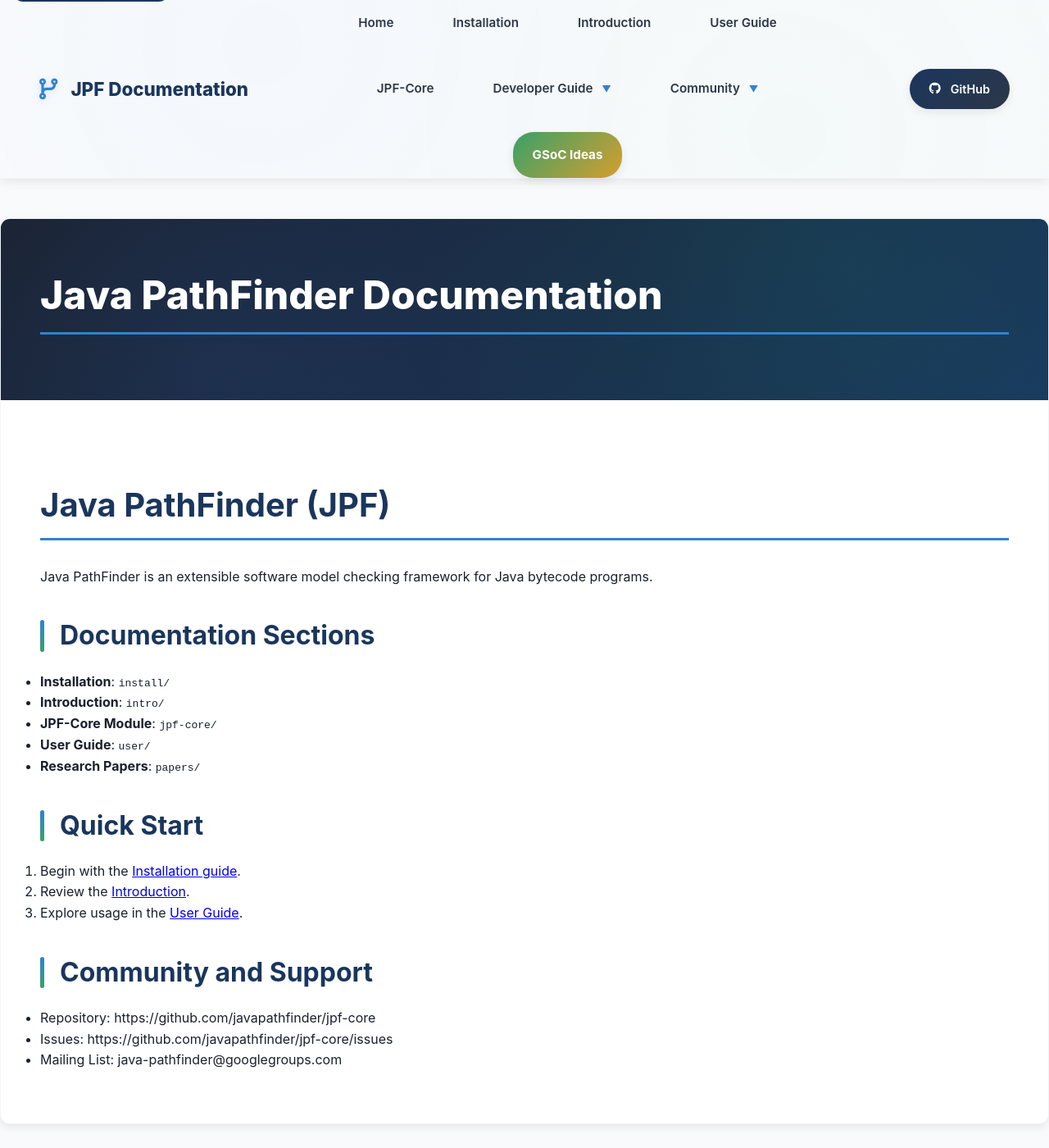
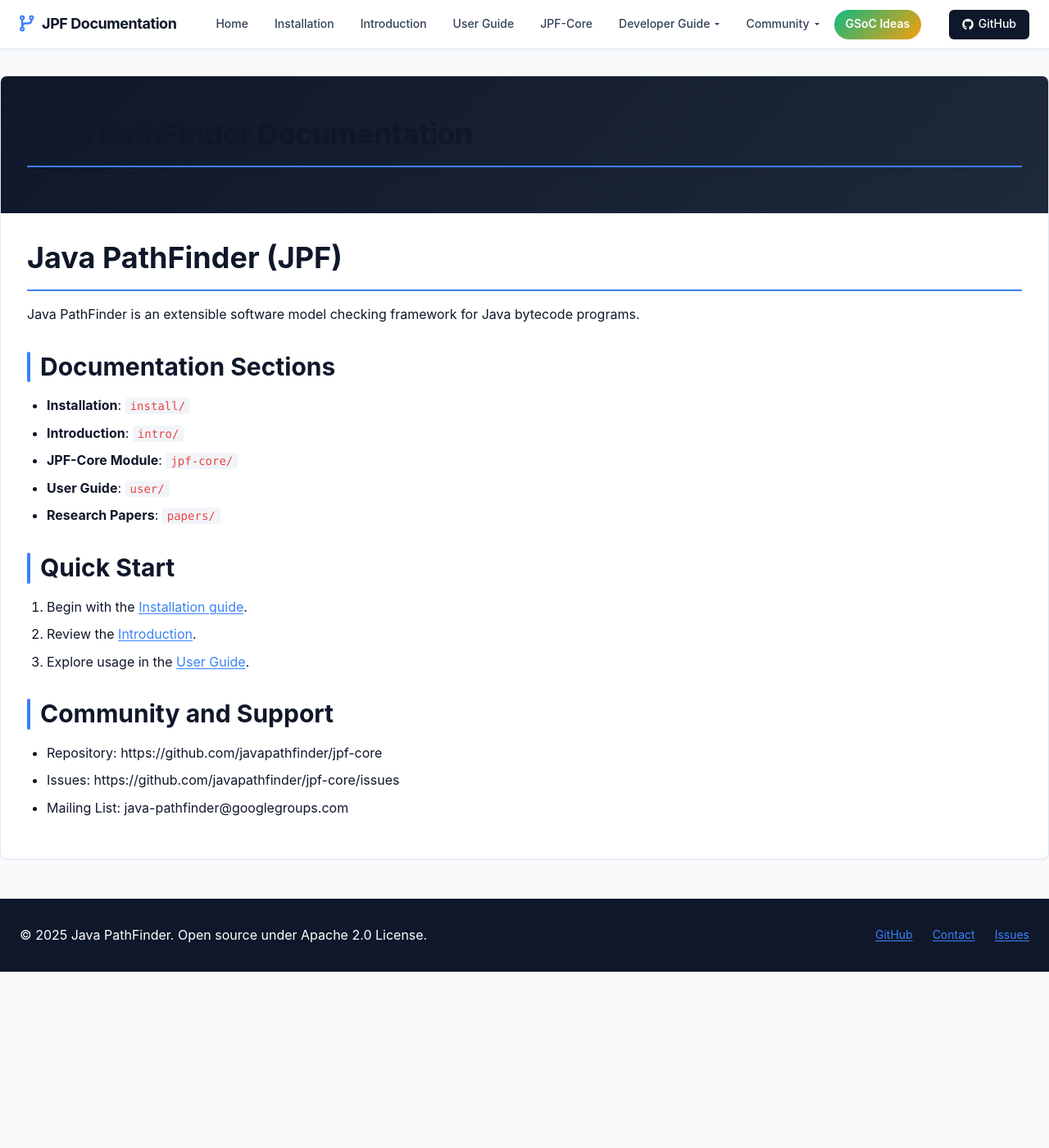
Before and after one commit to Mahmoud-Khawaja/Mahmoud-Khawaja.github.io, a Jekyll site: the page built from jpf-core/index.md, in a window 1280 px wide and 1400 px high. Shown: the whole window at 82% size. Built offline with Jekyll 4.4.1, drawn with Linux system fonts in a browser that asks for light colours.

Commit message:
Update JPF-core documentation from commit 9e0ba9140f81c4504dd75762140dad606662deec

```diff
--- a/jpf-core/assets/css/style.css
+++ b/jpf-core/assets/css/style.css
@@ -1,45 +1,46 @@
-/* Professional Color Palette with Better Contrast and Artist Touch */
+/* Modern Professional Color System */
 :root {
-    /* Enhanced Color Palette */
-    --primary: #1a365d;          /* Deep navy blue */
-    --secondary: #2d3748;        /* Charcoal gray */
-    --accent: #3182ce;           /* Bright blue */
-    --accent-light: #63b3ed;     /* Light blue */
-    --success: #38a169;          /* Green */
-    --warning: #d69e2e;          /* Gold */
-    --danger: #e53e3e;           /* Red */
+    /* Core Brand Colors */
+    --primary: #0f172a;          /* Slate 900 */
+    --primary-light: #1e293b;    /* Slate 800 */
+    --accent: #3b82f6;           /* Blue 500 */
+    --accent-hover: #2563eb;     /* Blue 600 */
 
-    /* Clean Backgrounds */
-    --bg-white: #ffffff;         /* Pure white */
-    --bg-light: #f8fafc;         /* Very light gray */
-    --bg-gray: #edf2f7;          /* Light gray */
-    --bg-dark: #2d3748;          /* Dark gray */
-    --bg-header: #ffffff;        /* Clean white header */
+    /* Neutral Palette */
+    --white: #ffffff;
+    --gray-50: #f8fafc;
+    --gray-100: #f1f5f9;
+    --gray-200: #e2e8f0;
+    --gray-300: #cbd5e1;
+    --gray-600: #475569;
+    --gray-700: #334155;
+    --gray-900: #0f172a;
 
-    /* Text with High Contrast */
-    --text-dark: #1a202c;        /* Almost black */
-    --text-medium: #4a5568;      /* Medium gray */
-    --text-light: #718096;       /* Light gray */
-    --text-white: #ffffff;       /* Pure white */
-    --text-header: #2d3748;      /* Dark gray for header text */
+    /* Semantic Colors */
+    --success: #10b981;
+    --warning: #f59e0b;
+    --danger: #ef4444;
 
-    /* Professional Borders & Effects */
-    --border: #e2e8f0;
-    --border-light: #f1f5f9;
-    --shadow-sm: 0 1px 3px rgba(0, 0, 0, 0.1);
-    --shadow-md: 0 4px 12px rgba(0, 0, 0, 0.08);
-    --shadow-lg: 0 10px 25px rgba(0, 0, 0, 0.1);
-    --shadow-xl: 0 20px 40px rgba(0, 0, 0, 0.1);
+    /* Layout Constants */
+    --header-height: 60px;      /* Compact header */
+    --container-max: 1280px;    /* Standard container */
+    --nav-gap: 2rem;
+    --border-radius: 6px;
 
-    /* Spacing - More generous */
-    --header-height: 80px;
-    --container-width: 1400px;   /* Wider container */
-    --border-radius: 12px;
-    --transition: all 0.3s cubic-bezier(0.4, 0, 0.2, 1);
+    /* Shadows */
+    --shadow-sm: 0 1px 2px 0 rgb(0 0 0 / 0.05);
+    --shadow-md: 0 4px 6px -1px rgb(0 0 0 / 0.1);
+    --shadow-lg: 0 10px 15px -3px rgb(0 0 0 / 0.1);
+
+    /* Transitions */
+    --transition-fast: 150ms ease-out;
+    --transition-base: 200ms ease-out;
 }
 
-/* Reset and Base */
-* {
+/* Reset & Base */
+*,
+*::before,
+*::after {
     box-sizing: border-box;
     margin: 0;
     padding: 0;
@@ -50,163 +51,133 @@ html {
 }
 
 body {
-    font-family: -apple-system, BlinkMacSystemFont, "Segoe UI", Roboto, "Helvetica Neue", Arial, sans-serif;
+    font-family: -apple-system, BlinkMacSystemFont, 'Segoe UI', system-ui, sans-serif;
     line-height: 1.6;
-    color: var(--text-dark);
-    background: var(--bg-light);
+    color: var(--gray-900);
+    background-color: var(--gray-50);
     -webkit-font-smoothing: antialiased;
-    -moz-osx-font-smoothing: grayscale;
+    text-rendering: optimizeLegibility;
 }
 
-/* Skip Link */
+/* Skip Navigation */
 .skip-link {
     position: absolute;
     top: -40px;
-    left: 16px;
+    left: 6px;
     background: var(--primary);
-    color: var(--text-white);
+    color: var(--white);
     padding: 8px 16px;
     text-decoration: none;
     border-radius: var(--border-radius);
+    font-weight: 500;
+    font-size: 14px;
+    transition: var(--transition-fast);
     z-index: 1000;
-    transition: var(--transition);
-    font-weight: 600;
 }
 
 .skip-link:focus {
-    top: 16px;
+    top: 6px;
 }
 
-/* FULL-WIDTH ARTISTIC HEADER */
+/* PROFESSIONAL COMPACT HEADER */
 .site-header {
-    background: linear-gradient(135deg, var(--bg-white) 0%, #fafbfc 100%);
-    border-bottom: 1px solid var(--border-light);
-    box-shadow: var(--shadow-md);
     position: sticky;
     top: 0;
-    z-index: 100;
-    min-height: var(--header-height);
-    width: 100%;
-    /* Add subtle pattern */
-    background-image:
-        radial-gradient(circle at 25% 25%, rgba(59, 130, 246, 0.02) 0%, transparent 50%),
-        radial-gradient(circle at 75% 75%, rgba(16, 185, 129, 0.02) 0%, transparent 50%);
+    z-index: 50;
+    height: var(--header-height);
+    background: var(--white);
+    border-bottom: 1px solid var(--gray-200);
+    box-shadow: var(--shadow-sm);
 }
 
 .header-container {
-    max-width: var(--container-width);
+    display: flex;
+    align-items: center;
+    justify-content: space-between;
+    height: 100%;
+    max-width: var(--container-max);
     margin: 0 auto;
-    display: grid;
-    grid-template-columns: minmax(250px, auto) 1fr minmax(150px, auto);
-    align-items: center;
-    padding: 0 3rem; /* More generous padding */
-    gap: 3rem; /* Larger gaps */
-    min-height: var(--header-height);
+    padding: 0 1.5rem;
+    gap: 2rem;
 }
 
-/* Enhanced Brand Section */
-.header-brand {
-    display: flex;
-    align-items: center;
-    white-space: nowrap;
-}
-
+/* Brand Section - Clean & Simple */
 .header-brand .brand-link {
     display: flex;
     align-items: center;
-    gap: 1rem; /* Larger gap */
+    gap: 10px;
     color: var(--primary);
     text-decoration: none;
-    font-weight: 800; /* Bolder */
-    font-size: 1.4rem;
-    transition: var(--transition);
-    padding: 0.5rem 0;
+    font-weight: 700;
+    font-size: 18px;
+    letter-spacing: -0.025em;
+    transition: var(--transition-base);
 }
 
 .header-brand .brand-link:hover {
     color: var(--accent);
-    transform: translateY(-1px);
 }
 
 .header-brand i {
-    font-size: 1.6rem;
+    font-size: 20px;
     color: var(--accent);
-    filter: drop-shadow(0 2px 4px rgba(59, 130, 246, 0.2));
 }
 
-/* SPACIOUS NAVIGATION */
+/* CLEAN NAVIGATION */
 .main-nav {
+    flex: 1;
     display: flex;
     justify-content: center;
-    width: 100%;
-    padding: 0 2rem; /* Add horizontal padding */
 }
 
 .nav-menu {
     display: flex;
+    align-items: center;
     list-style: none;
+    gap: 0.25rem;
     margin: 0;
     padding: 0;
-    gap: 1.5rem; /* Much larger gaps */
-    align-items: center;
-    justify-content: center;
-    flex-wrap: wrap;
-}
-
-.nav-menu li {
-    position: relative;
 }
 
 .nav-menu > li > a {
-    display: block;
-    padding: 1rem 1.5rem; /* More generous padding */
-    color: var(--text-header); /* Use header text color */
+    display: flex;
+    align-items: center;
+    height: 36px;
+    padding: 0 14px;
+    color: var(--gray-700);
     text-decoration: none;
-    font-weight: 600; /* Bolder */
-    font-size: 0.95rem;
-    transition: var(--transition);
+    font-size: 14px;
+    font-weight: 500;
     border-radius: var(--border-radius);
+    transition: var(--transition-fast);
     white-space: nowrap;
-    position: relative;
-    overflow: hidden;
 }
 
-.nav-menu > li > a::before {
-    content: '';
-    position: absolute;
-    top: 0;
-    left: -100%;
-    width: 100%;
-    height: 100%;
-    background: linear-gradient(90deg, transparent, rgba(59, 130, 246, 0.1), transparent);
-    transition: var(--transition);
-    z-index: -1;
+.nav-menu > li > a:hover,
+.nav-menu > li > a:focus {
+    background-color: var(--gray-100);
+    color: var(--primary);
 }
 
-.nav-menu > li > a:hover::before {
-    left: 100%;
+.nav-menu > li > a.active {
+    background-color: var(--accent);
+    color: var(--white);
 }
 
-.nav-menu > li > a:hover {
-    background: linear-gradient(135deg, var(--accent-light), var(--success));
-    background-clip: text;
-    -webkit-background-clip: text;
-    -webkit-text-fill-color: transparent;
-    transform: translateY(-2px);
-    box-shadow: var(--shadow-sm);
-}
-
-/* ENHANCED DROPDOWN STYLING */
+/* DROPDOWN STYLING */
 .dropdown {
     position: relative;
 }
 
 .dropdown > a::after {
-    content: " ▼";
-    font-size: 0.7rem;
-    color: var(--accent);
-    transition: var(--transition);
-    margin-left: 0.5rem;
+    content: '';
+    width: 0;
+    height: 0;
+    border-left: 3px solid transparent;
+    border-right: 3px solid transparent;
+    border-top: 3px solid currentColor;
+    margin-left: 6px;
+    transition: var(--transition-fast);
 }
 
 .dropdown:hover > a::after {
@@ -215,25 +186,24 @@ body {
 
 .dropdown-menu {
     position: absolute;
-    top: calc(100% + 1rem);
-    left: 50%;
-    transform: translateX(-50%);
-    background: var(--bg-white);
-    border: 1px solid var(--border-light);
+    top: calc(100% + 4px);
+    left: 0;
+    min-width: 200px;
+    background: var(--white);
+    border: 1px solid var(--gray-200);
     border-radius: var(--border-radius);
-    box-shadow: var(--shadow-xl);
+    box-shadow: var(--shadow-lg);
     opacity: 0;
     visibility: hidden;
-    transition: var(--transition);
-    z-index: 1000;
-    min-width: 220px;
-    backdrop-filter: blur(10px);
+    transform: translateY(-8px);
+    transition: var(--transition-base);
+    z-index: 100;
 }
 
 .dropdown:hover .dropdown-menu {
     opacity: 1;
     visibility: visible;
-    transform: translateX(-50%) translateY(0);
+    transform: translateY(0);
 }
 
 .dropdown-menu li {
@@ -243,19 +213,18 @@ body {
 .dropdown-menu a {
     display: block;
     width: 100%;
-    padding: 1rem 1.5rem;
-    color: var(--text-dark);
+    padding: 10px 16px;
+    color: var(--gray-700);
     text-decoration: none;
-    font-size: 0.9rem;
-    font-weight: 500;
-    transition: var(--transition);
-    border-bottom: 1px solid var(--border-light);
+    font-size: 14px;
+    font-weight: 400;
+    transition: var(--transition-fast);
+    border-bottom: 1px solid var(--gray-100);
 }
 
 .dropdown-menu a:hover {
-    background: linear-gradient(135deg, var(--bg-light) 0%, rgba(59, 130, 246, 0.05) 100%);
-    color: var(--accent);
-    padding-left: 2rem;
+    background-color: var(--gray-50);
+    color: var(--primary);
 }
 
 .dropdown-menu li:last-child a {
@@ -267,159 +236,99 @@ body {
     border-radius: var(--border-radius) var(--border-radius) 0 0;
 }
 
-/* ARTISTIC SPECIAL ELEMENTS */
+/* SPECIAL ELEMENTS */
 .ideas-tab {
     background: linear-gradient(135deg, var(--success) 0%, var(--warning) 100%) !important;
-    color: var(--text-white) !important;
-    border-radius: 25px !important;
-    font-weight: 700 !important;
-    box-shadow: var(--shadow-md) !important;
-    position: relative !important;
-    overflow: hidden !important;
-}
-
-.ideas-tab::before {
-    content: '';
-    position: absolute;
-    top: 0;
-    left: -100%;
-    width: 100%;
-    height: 100%;
-    background: linear-gradient(90deg, transparent, rgba(255,255,255,0.2), transparent);
-    transition: var(--transition);
-}
-
-.ideas-tab:hover::before {
-    left: 100%;
+    color: var(--white) !important;
+    border-radius: 18px !important;
+    font-weight: 600 !important;
+    box-shadow: var(--shadow-sm) !important;
 }
 
 .ideas-tab:hover {
-    background: linear-gradient(135deg, var(--warning) 0%, var(--success) 100%) !important;
-    transform: translateY(-3px) !important;
-    box-shadow: var(--shadow-lg) !important;
+    transform: translateY(-1px) !important;
+    box-shadow: var(--shadow-md) !important;
 }
 
-/* Enhanced GitHub Actions */
-.header-actions {
-    display: flex;
-    align-items: center;
-    justify-content: flex-end;
-    white-space: nowrap;
-}
-
+/* GitHub Link */
 .header-actions .github-link {
     display: flex;
     align-items: center;
-    gap: 0.75rem;
-    padding: 0.8rem 1.5rem;
-    background: linear-gradient(135deg, var(--primary) 0%, var(--secondary) 100%);
-    color: var(--text-white);
+    gap: 6px;
+    height: 36px;
+    padding: 0 16px;
+    background: var(--primary);
+    color: var(--white);
     text-decoration: none;
-    border-radius: 30px;
-    font-weight: 600;
-    font-size: 0.9rem;
-    transition: var(--transition);
+    font-size: 14px;
+    font-weight: 500;
+    border-radius: var(--border-radius);
+    transition: var(--transition-fast);
+    box-shadow: var(--shadow-sm);
+}
+
+.header-actions .github-link:hover {
+    background: var(--primary-light);
+    transform: translateY(-1px);
     box-shadow: var(--shadow-md);
-    position: relative;
+}
+
+/* CONTENT STYLING */
+.main-content {
+    max-width: var(--container-max);
+    margin: 2rem auto;
+    background: var(--white);
+    border-radius: 8px;
+    box-shadow: var(--shadow-sm);
+    border: 1px solid var(--gray-200);
     overflow: hidden;
 }
 
-.header-actions .github-link::before {
-    content: '';
-    position: absolute;
-    top: 0;
-    left: -100%;
-    width: 100%;
-    height: 100%;
-    background: linear-gradient(90deg, transparent, rgba(255,255,255,0.2), transparent);
-    transition: var(--transition);
-}
-
-.header-actions .github-link:hover::before {
-    left: 100%;
-}
-
-.header-actions .github-link:hover {
-    background: linear-gradient(135deg, var(--accent) 0%, var(--accent-light) 100%);
-    transform: translateY(-3px) scale(1.05);
-    box-shadow: var(--shadow-lg);
-}
-
-/* ENHANCED CONTENT STYLING */
-.main-content {
-    max-width: var(--container-width);
-    margin: 3rem auto;
-    background: var(--bg-white);
-    border-radius: var(--border-radius);
-    box-shadow: var(--shadow-md);
-    overflow: hidden;
-    border: 1px solid var(--border-light);
-}
-
-/* FIXED PAGE HEADER - NO BLUE ON BLUE */
+/* Page Header */
 .page-header {
-    background: linear-gradient(135deg, var(--text-dark) 0%, var(--primary) 100%);
-    color: var(--text-white); /* White text on dark background */
-    padding: 4rem 3rem;
-    position: relative;
-    overflow: hidden;
-}
-
-.page-header::before {
-    content: '';
-    position: absolute;
-    top: 0;
-    left: 0;
-    right: 0;
-    bottom: 0;
-    background:
-        radial-gradient(circle at 20% 80%, rgba(59, 130, 246, 0.1) 0%, transparent 50%),
-        radial-gradient(circle at 80% 20%, rgba(16, 185, 129, 0.1) 0%, transparent 50%);
-    pointer-events: none;
+    background: linear-gradient(135deg, var(--primary) 0%, var(--primary-light) 100%);
+    color: var(--white);
+    padding: 3rem 2rem;
 }
 
 .page-title {
-    font-size: 3rem;
+    font-size: 2.25rem;
     font-weight: 800;
-    margin: 0 0 1rem 0;
-    position: relative;
-    z-index: 1;
-    color: var(--text-white); /* Ensure white text */
+    margin: 0 0 0.5rem 0;
+    letter-spacing: -0.025em;
 }
 
 .page-description {
-    font-size: 1.3rem;
-    opacity: 0.95;
+    font-size: 1.125rem;
+    opacity: 0.9;
+    font-weight: 400;
     margin: 0;
-    position: relative;
-    z-index: 1;
-    color: var(--text-white); /* Ensure white text */
-    font-weight: 400;
 }
 
 .content {
-    padding: 4rem 3rem;
+    padding: 2rem;
 }
 
-/* Enhanced Typography */
+/* Typography */
 h1, h2, h3, h4, h5, h6 {
+    color: var(--primary);
     font-weight: 700;
-    margin: 2.5rem 0 1.5rem 0;
-    color: var(--primary);
-    line-height: 1.2;
+    line-height: 1.25;
+    margin-bottom: 1rem;
 }
 
 h1 {
-    font-size: 2.5rem;
-    border-bottom: 3px solid var(--accent);
+    font-size: 2.25rem;
+    margin-top: 0;
+    border-bottom: 2px solid var(--accent);
     padding-bottom: 1rem;
-    margin-bottom: 2rem;
 }
 
 h2 {
-    font-size: 2rem;
+    font-size: 1.875rem;
+    margin-top: 2rem;
     position: relative;
-    padding-left: 1.5rem;
+    padding-left: 1rem;
 }
 
 h2::before {
@@ -427,63 +336,149 @@ h2::before {
     position: absolute;
     left: 0;
     top: 0;
-    width: 5px;
+    width: 4px;
     height: 100%;
-    background: linear-gradient(to bottom, var(--accent), var(--success));
-    border-radius: 3px;
+    background: var(--accent);
+    border-radius: 2px;
 }
 
 h3 {
     font-size: 1.5rem;
+    margin-top: 1.5rem;
     color: var(--accent);
 }
 
-/* RESPONSIVE DESIGN - MAINTAIN FULL WIDTH */
-@media (max-width: 1200px) {
-    .header-container {
-        max-width: 100%;
-        padding: 0 2rem;
-        gap: 2rem;
-    }
+/* Links */
+a:not(.nav-menu a):not(.dropdown-menu a):not(.brand-link):not(.github-link):not(.ideas-tab) {
+    color: var(--accent);
+    text-decoration: underline;
+    text-decoration-thickness: 1px;
+    text-underline-offset: 2px;
+    transition: var(--transition-fast);
 }
 
+a:not(.nav-menu a):not(.dropdown-menu a):not(.brand-link):not(.github-link):not(.ideas-tab):hover {
+    color: var(--accent-hover);
+    text-decoration-thickness: 2px;
+}
+
+/* Lists */
+ul:not(.nav-menu):not(.dropdown-menu),
+ol:not(.nav-menu):not(.dropdown-menu) {
+    margin: 1rem 0;
+    padding-left: 1.5rem;
+}
+
+li:not(.nav-menu li):not(.dropdown-menu li) {
+    margin-bottom: 0.5rem;
+}
+
+/* Code */
+code {
+    background: var(--gray-100);
+    color: var(--danger);
+    font-family: 'SF Mono', Consolas, 'Liberation Mono', Menlo, monospace;
+    font-size: 0.875em;
+    padding: 2px 6px;
+    border-radius: 4px;
+}
+
+pre {
+    background: var(--gray-100);
+    border-radius: var(--border-radius);
+    padding: 1rem;
+    margin: 1rem 0;
+    overflow-x: auto;
+    border-left: 4px solid var(--accent);
+}
+
+pre code {
+    background: none;
+    color: inherit;
+    padding: 0;
+}
+
+/* Footer */
+.site-footer {
+    background: var(--primary);
+    color: var(--white);
+    padding: 2rem 0;
+    margin-top: 3rem;
+}
+
+.footer-container {
+    max-width: var(--container-max);
+    margin: 0 auto;
+    padding: 0 1.5rem;
+}
+
+.footer-content {
+    display: flex;
+    justify-content: space-between;
+    align-items: center;
+    flex-wrap: wrap;
+    gap: 1rem;
+}
+
+.footer-links {
+    display: flex;
+    gap: 1.5rem;
+}
+
+.footer-links a {
+    color: var(--white);
+    text-decoration: none;
+    font-size: 14px;
+    transition: var(--transition-fast);
+}
+
+.footer-links a:hover {
+    color: var(--gray-300);
+}
+
+/* RESPONSIVE DESIGN */
 @media (max-width: 1024px) {
     .header-container {
-        grid-template-columns: 1fr;
-        text-align: center;
-        gap: 1.5rem;
-        padding: 1.5rem;
-    }
-
-    .header-brand,
-    .header-actions {
-        justify-content: center;
+        padding: 0 1rem;
+        gap: 1rem;
     }
 
     .nav-menu {
-        gap: 1rem;
+        gap: 0.125rem;
+    }
+
+    .nav-menu > li > a {
+        padding: 0 10px;
+        font-size: 13px;
     }
 }
 
 @media (max-width: 768px) {
     .header-container {
-        padding: 1rem;
+        flex-wrap: wrap;
+        height: auto;
+        min-height: var(--header-height);
+        padding: 0.75rem 1rem;
+    }
+
+    .header-brand {
+        order: 1;
+    }
+
+    .header-actions {
+        order: 2;
+    }
+
+    .main-nav {
+        order: 3;
+        width: 100%;
+        margin-top: 0.75rem;
+        justify-content: flex-start;
     }
 
     .nav-menu {
-        flex-direction: column;
-        gap: 0.5rem;
-        width: 100%;
-    }
-
-    .nav-menu > li {
-        width: 100%;
-    }
-
-    .nav-menu > li > a {
-        padding: 0.75rem 1rem;
-        font-size: 0.9rem;
-        text-align: center;
+        flex-wrap: wrap;
+        justify-content: flex-start;
         width: 100%;
     }
 
@@ -493,74 +488,65 @@ h3 {
         visibility: visible;
         transform: none;
         box-shadow: var(--shadow-sm);
-        margin-top: 0.5rem;
+        margin-top: 0.25rem;
         border-radius: var(--border-radius);
     }
 
     .main-content {
         margin: 1rem;
-        border-radius: var(--border-radius);
     }
 
     .content,
     .page-header {
-        padding: 2rem 1.5rem;
+        padding: 1.5rem;
     }
 
     .page-title {
-        font-size: 2.2rem;
+        font-size: 1.875rem;
     }
 }
 
 @media (max-width: 480px) {
     .header-container {
-        padding: 0.75rem;
+        padding: 0.5rem;
     }
 
-    .header-brand .brand-link {
-        font-size: 1.2rem;
+    .nav-menu {
+        gap: 0.125rem;
+    }
+
+    .nav-menu > li > a {
+        padding: 0 8px;
+        font-size: 12px;
+        height: 32px;
     }
 
     .content {
-        padding: 1.5rem 1rem;
+        padding: 1rem;
     }
 }
 
-/* Enhanced Footer */
-.site-footer {
-    background: linear-gradient(135deg, var(--bg-dark) 0%, var(--primary) 100%);
-    color: var(--text-white);
-    padding: 4rem 0;
-    margin-top: 4rem;
+/* Performance Optimizations */
+.nav-menu a,
+.dropdown-menu,
+.brand-link,
+.github-link {
+    backface-visibility: hidden;
+    perspective: 1000px;
 }
 
-.footer-container {
-    max-width: var(--container-width);
-    margin: 0 auto;
-    padding: 0 3rem;
+/* Focus States for Accessibility */
+.nav-menu a:focus,
+.dropdown-menu a:focus,
+.brand-link:focus,
+.github-link:focus {
+    outline: 2px solid var(--accent);
+    outline-offset: 2px;
 }
 
-.footer-content {
-    display: flex;
-    justify-content: space-between;
-    align-items: center;
-    flex-wrap: wrap;
-    gap: 2rem;
+/* Smooth Scrolling Enhancement */
+@media (prefers-reduced-motion: no-preference) {
+    html {
+        scroll-behavior: smooth;
+    }
 }
-
-.footer-links {
-    display: flex;
-    gap: 2rem;
-}
-
-.footer-links a {
-    color: var(--text-white);
-    text-decoration: none;
-    transition: var(--transition);
-    font-weight: 500;
-}
-
-.footer-links a:hover {
-    color: var(--accent-light);
-    transform: translateY(-2px);
-}
```
